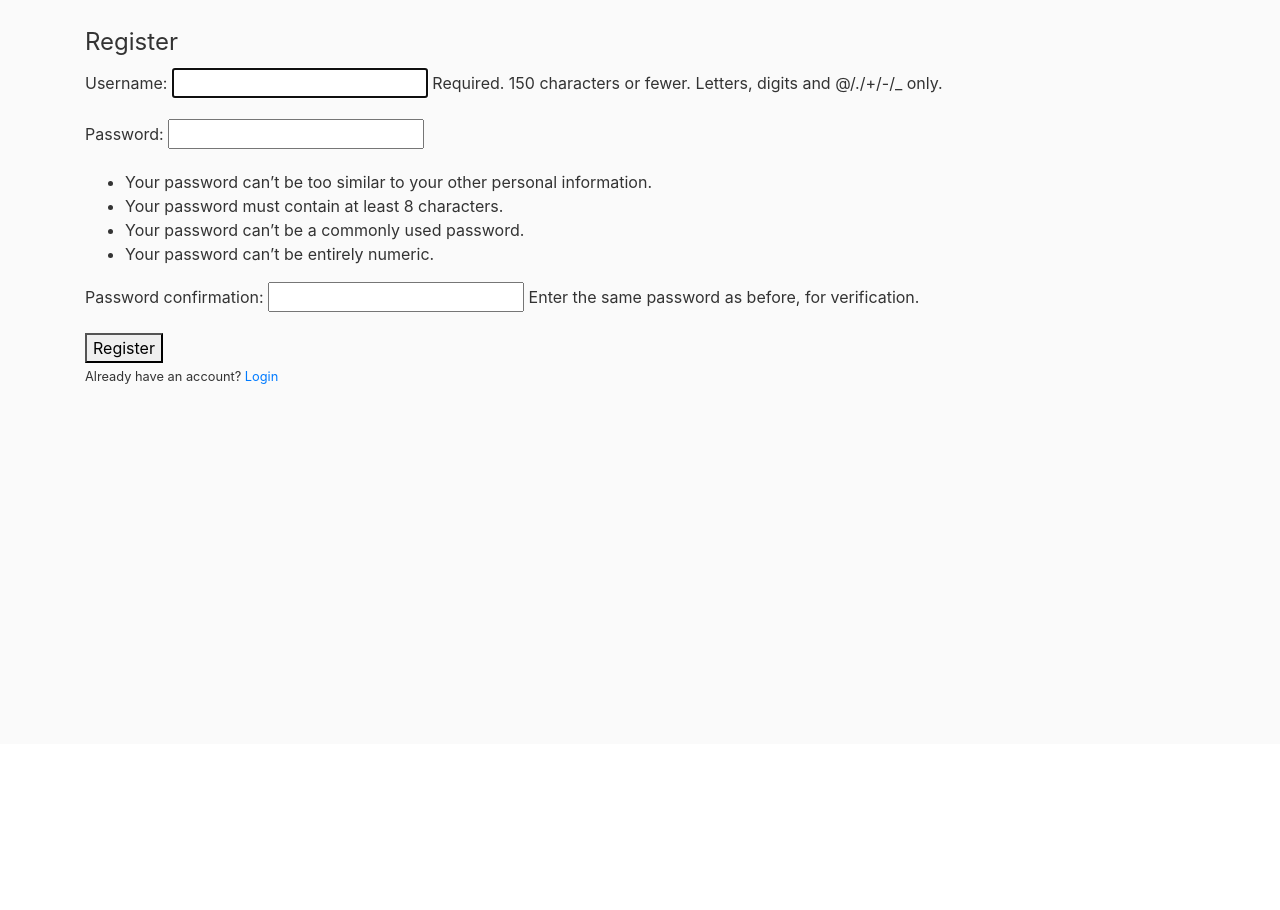
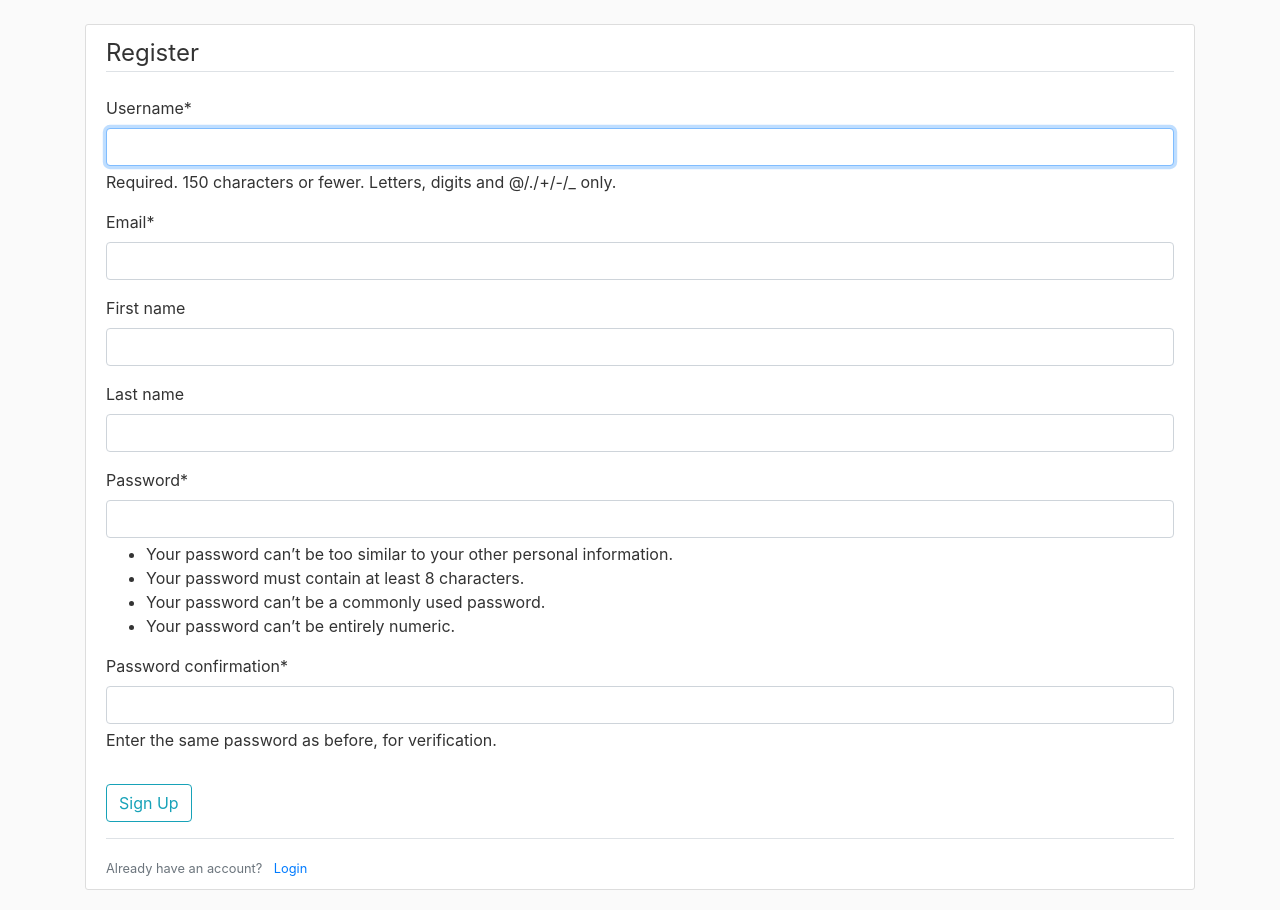
Before and after one commit to zlee1/MovieSchedule_App, a Django app: page /register/ in a window 1280 px wide. Shown: the part 56-966 px from the top of the page. Before the commit the page ends 440 px from the top, so only its background shows below. Run offline with Django 5.2, Linux system fonts and the light colour scheme; some libraries are stand-ins or nearby versions.

Commit message:
fleshed out registration and updated links

```diff
--- a/MovieSchedule/MovieSchedule/settings.py
+++ b/MovieSchedule/MovieSchedule/settings.py
@@ -34,6 +34,8 @@ ALLOWED_HOSTS = []
 INSTALLED_APPS = [
     'subscriptions.apps.SubscriptionsConfig',
     'users.apps.UsersConfig',
+    'crispy_forms',
+    'crispy_bootstrap4',
     'django.contrib.admin',
     'django.contrib.auth',
     'django.contrib.contenttypes',
@@ -124,3 +126,6 @@ STATIC_URL = 'static/'
 # https://docs.djangoproject.com/en/5.1/ref/settings/#default-auto-field
 
 DEFAULT_AUTO_FIELD = 'django.db.models.BigAutoField'
+
+CRISPY_ALLOWED_TEMPLATE_PACKS = 'bootstrap4'
+CRISPY_TEMPLATE_PACK = 'bootstrap4'
--- a/MovieSchedule/subscriptions/templates/subscriptions/base.html
+++ b/MovieSchedule/subscriptions/templates/subscriptions/base.html
@@ -42,6 +42,11 @@
     <main role="main" class="container">
         <div class="row">
             <div class="col">
+                {% if messages %}
+                    {% for message in messages %}
+                        <div class="alert alert-{{ message.tags }}">{{ message }}</div>
+                    {% endfor %}
+                {% endif %}
                 {% block content %}{% endblock content %}
             </div>
         </div>
--- a/MovieSchedule/subscriptions/templates/subscriptions/home.html
+++ b/MovieSchedule/subscriptions/templates/subscriptions/home.html
@@ -1,6 +1,6 @@
 {% extends 'subscriptions/base.html' %}
 {% block content %}
-    <a href="/login/">Login</a>
+    <a href="{% url 'subscriptions-login' %}">Login</a>
     <br>
-    <a href="/profile/">Profile</a>
+    <a href="{% url 'subscriptions-manage' %}">Manage Subscription</a>
 {% endblock content %}
--- a/MovieSchedule/subscriptions/templates/subscriptions/login.html
+++ b/MovieSchedule/subscriptions/templates/subscriptions/login.html
@@ -2,7 +2,7 @@
 {% block content%}
     <p>Email:</p>
     <p>Password:</p>
-    <a href="/profile/">Login</a>
+    <a href="{% url 'subscriptions-manage' %}">Login</a>
     <br>
-    <a href="/">Home</a>
+    <a href="{% url 'subscriptions-home' %}">Home</a>
 {% endblock content %}
--- a/MovieSchedule/subscriptions/urls.py
+++ b/MovieSchedule/subscriptions/urls.py
@@ -5,5 +5,5 @@ urlpatterns = [
     path('', views.home, name='subscriptions-home')
     ,path('home/', views.home, name='subscriptions-home')
     ,path('login/', views.login, name='subscriptions-login')
-    ,path('profile/', views.profile, name='subscriptions-profile')
+    ,path('manage/', views.manage, name='subscriptions-manage')
 ]
--- /dev/null
+++ b/MovieSchedule/users/forms.py
@@ -0,0 +1,13 @@
+from django import forms
+from django.contrib.auth.models import User
+from django.contrib.auth.forms import UserCreationForm
+
+class UserRegisterForm(UserCreationForm):
+    email = forms.EmailField(required=True)
+
+    first_name = forms.CharField(max_length=100, required=False)
+    last_name = forms.CharField(max_length=100, required=False)
+
+    class Meta:
+        model = User
+        fields = ['username', 'email', 'first_name', 'last_name', 'password1', 'password2']
--- a/MovieSchedule/users/templates/users/register.html
+++ b/MovieSchedule/users/templates/users/register.html
@@ -1,13 +1,21 @@
 {% extends 'subscriptions/base.html' %}
+{% load crispy_forms_tags %}
 {% block content %}
-    <form method="POST">
-        {% csrf_token %}
-        <legend>Register</legend>
-        <fieldset>
-            {{ form.as_p }}
-        </fieldset>
-        <button type="submit">Register</button>
-
-    </form>
-    <small>Already have an account? <a href="/login/">Login</a></small>
+    <div class="content-section">
+        <form method="POST">
+            {% csrf_token %}
+            <fieldset class="form-group">
+                <legend class="border-bottom mb-4">Register</legend>
+                {{ form|crispy }}
+            </fieldset>
+            <div class="form-group">
+                <button class="btn btn-outline-info" type="submit">Sign Up</button>
+            </div>
+        </form>
+        <div class="border-top pt-3">
+            <small class="text-muted">
+                Already have an account? <a class="ml-2" href="login/">Login</a>
+            </small>
+        </div>
+    </div>
 {% endblock content %}
--- a/MovieSchedule/users/views.py
+++ b/MovieSchedule/users/views.py
@@ -1,15 +1,16 @@
 from django.shortcuts import render, redirect
-from django.contrib.auth.forms import UserCreationForm
 from django.contrib import messages
+from .forms import UserRegisterForm
 
 def register(request):
     if(request.method == 'POST'):
-        form = UserCreationForm(request.POST)
+        form = UserRegisterForm(request.POST)
         if(form.is_valid()):
+            form.save()
             username = form.cleaned_data.get('username')
-            messages.success(request, username)
-            return redirect('subscriptions-profile')
+            messages.success(request, f'Account created for {username}')
+            return redirect('subscriptions-manage')
     else:
-        form = UserCreationForm()
+        form = UserRegisterForm()
 
-    return render(request, 'users/register.html', context={'form':form})
+    return render(request, 'users/register.html', context={'form':form, 'title': 'Register'})
```
Also changed, not shown: MovieSchedule/subscriptions/templates/subscriptions/manage.html (added, +17 -0 lines), MovieSchedule/subscriptions/templates/subscriptions/profile.html (deleted, +0 -22 lines), MovieSchedule/subscriptions/views.py (+3 -4 lines).
